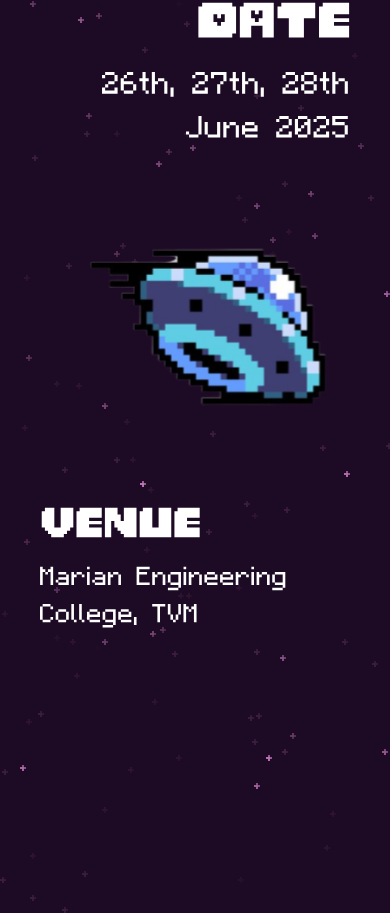
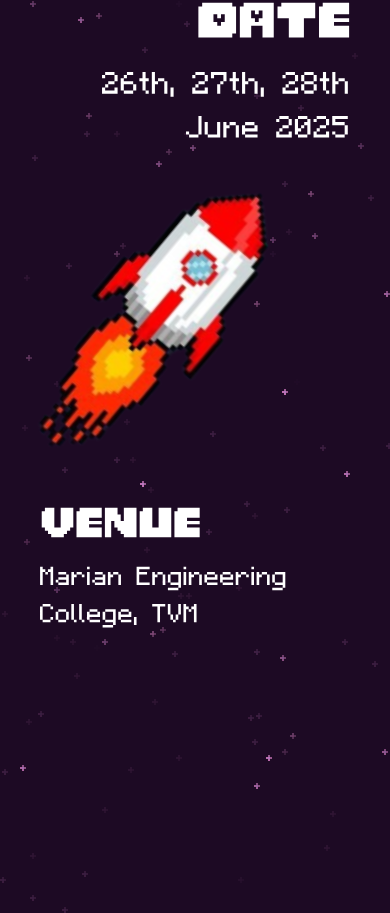
Before and after one commit to SHIBINSHA02/EDEN, a React (Vite) app: page / in a window 390 px wide. Shown: the part 1742-2655 px from the top of the page. Built offline with nearby package versions, Linux system fonts and the light colour scheme.

Commit message:
mobile ui rocket placed

```diff
--- a/src/Components/Date&Venue/datev.css
+++ b/src/Components/Date&Venue/datev.css
@@ -41,6 +41,7 @@
   opacity: 0;
   visibility: hidden;
   pointer-events: none;
+  transition: transform 0.3s ease-in-out; /* Smooth transition for other transforms */
 }
 
 /* Floating animation */
@@ -55,9 +56,9 @@
   }
   50% {
     transform: translate(
-        calc(var(--float-x-range) * 0.5), /* Simplified movement */
-        calc(var(--float-y-range) * 0.5)
-      ) scale(1.9); /* Maintain scale */
+      calc(var(--float-x-range) * 0.5), /* Simplified movement */
+      calc(var(--float-y-range) * 0.5)
+    ) scale(1.9); /* Maintain scale */
   }
 }
 
@@ -71,7 +72,6 @@
   }
 }
 
-/* Mobile adjustments */
 /* Mobile adjustments */
 @media (max-width: 768px) {
   .image-container {
@@ -115,13 +115,26 @@
   .airship-image {
     display: block; /* Make it visible */
     position: absolute;
-    top: 30%; /* Adjust top position to move it upwards */
+    top: 45%; /* Adjust top position to move it upwards */
     left: 30%; /* Adjust left position to move it to the left */
-    transform: translate(-50%, -50%) scale(1.9); /* Center it based on its new top-left point */
-    max-width: 50%; /* Adjust size as needed */
+    transform: translate(-50%, -50%) scale(1.9) rotate(30deg); /* Initial rotation */
+    max-width: 20%; /* Adjust size as needed */
     z-index: 3; /* Ensure it's above the background */
     opacity: 1 !important; /* Override desktop opacity */
     visibility: visible !important; /* Override desktop visibility */
+    animation: float-mobile 5s infinite ease-in-out; /* Apply mobile-specific animation */
+  }
+
+  @keyframes float-mobile {
+    0%, 100% {
+      transform: translate(-50%, -50%) scale(1.9) rotate(30deg); /* Include rotation */
+    }
+    50% {
+      transform: translate(
+        calc(-50% + (var(--float-x-range) * 0.3)), /* Adjust movement */
+        calc(-50% + (var(--float-y-range) * 0.3)) /* Adjust movement */
+      ) scale(1.8) rotate(40deg); /* Slight rotation change */
+    }
   }
 
   .date-image {
--- a/src/Components/Date&Venue/datev.jsx
+++ b/src/Components/Date&Venue/datev.jsx
@@ -1,7 +1,6 @@
 import React from 'react';
 import './datev.css';
 import PixelArtBackground from '../Background/PixelArtbg';
-
 const DateVenue = () => {
   return (
     <div className="image-container">
@@ -12,8 +11,8 @@ const DateVenue = () => {
         className="pixel-art-background"
       />
       <img
-        src="./airship.svg"
-        alt="airship"
+        src={window.innerWidth < 768 ? './rocket2.svg':'./airship.svg'}
+        alt={window.innerWidth < 768 ? "rocket" : "airship"}
         className="airship-image floating"
         style={{
           '--float-y-range': '10px',
```
Also changed, not shown: public/rocket2.svg (added).
